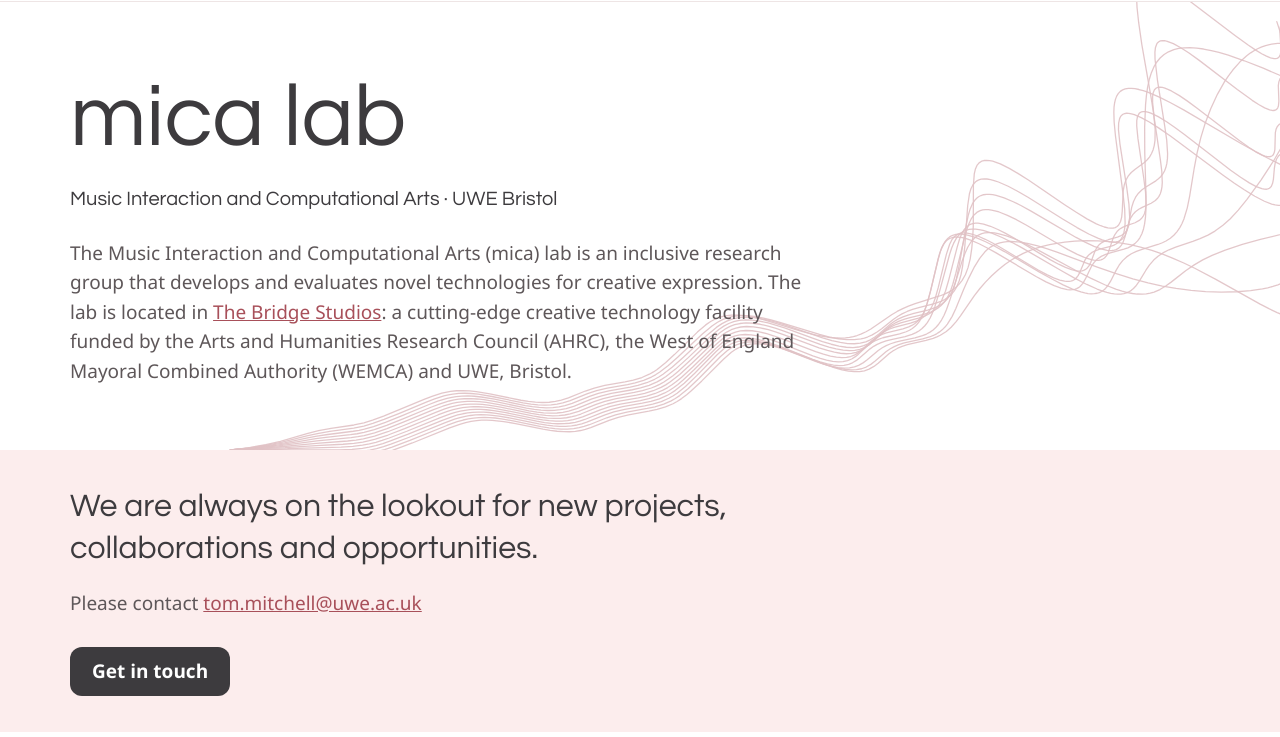
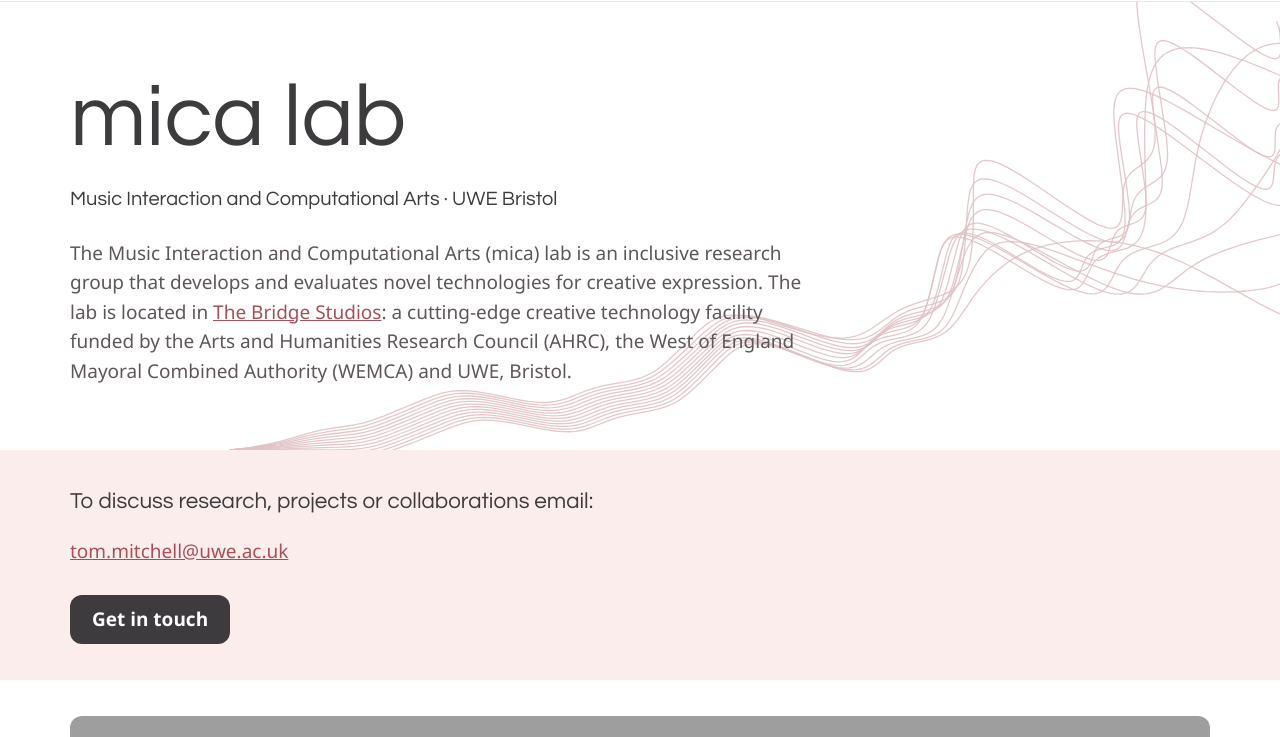
Before and after one commit to MicaLaboratory/micalab-website, a plain HTML site: page index.html in a window 1280 px wide. Shown: the part 63-800 px from the top of the page. Drawn offline with Linux system fonts and the light colour scheme; grey boxes are pictures that could not be loaded.

Commit message:
Landing page: simpler, smaller contact line
Replace "We are always on the lookout..." with "To discuss research,
projects or collaborations email:" followed by the address, set at a
smaller size. Bump the CSS to ?v=7.

Co-Authored-By: Claude Opus 5.5 <noreply@anthropic.com>

```diff
--- a/css/theme.css
+++ b/css/theme.css
@@ -122,7 +122,7 @@ section.above { z-index: 1; }
 .collab { max-width: 40em; }
 .collab .big {
   font-family: var(--head); color: var(--charcoal);
-  font-size: clamp(1.5rem, 3vw, 2rem); line-height: 1.3; margin: 0 0 .6em;
+  font-size: clamp(1.2rem, 2vw, 1.4rem); line-height: 1.4; margin: 0 0 .6em;
 }
 .strip { width: 100%; height: 260px; object-fit: cover; border-radius: 12px; }
 
--- a/index.html
+++ b/index.html
@@ -4,7 +4,7 @@
 <title>mica lab</title>
 <meta charset="UTF-8">
 <meta name="viewport" content="width=device-width, initial-scale=1">
-<link rel="stylesheet" href="/css/theme.css?v=6">
+<link rel="stylesheet" href="/css/theme.css?v=7">
 <link rel="stylesheet" href="https://cdnjs.cloudflare.com/ajax/libs/font-awesome/6.5.2/css/all.min.css">
 <link rel="preconnect" href="https://fonts.googleapis.com">
 <link rel="preconnect" href="https://fonts.gstatic.com" crossorigin>
@@ -29,8 +29,8 @@
   <section class="blush">
     <div class="wrap">
       <div class="collab">
-        <p class="big">We are always on the lookout for new projects, collaborations and opportunities.</p>
-        <p>Please contact <a href="mailto:tom.mitchell@uwe.ac.uk">tom.mitchell@uwe.ac.uk</a></p>
+        <p class="big">To discuss research, projects or collaborations email:</p>
+        <p><a href="mailto:tom.mitchell@uwe.ac.uk">tom.mitchell@uwe.ac.uk</a></p>
         <a class="btn" href="/contact/">Get in touch</a>
       </div>
     </div>
```
Also changed, not shown: contact/index.html (+1 -1 lines), outside-in/index.html (+1 -1 lines), people/index.html (+1 -1 lines), publications/index.html (+1 -1 lines), 1 other file.
